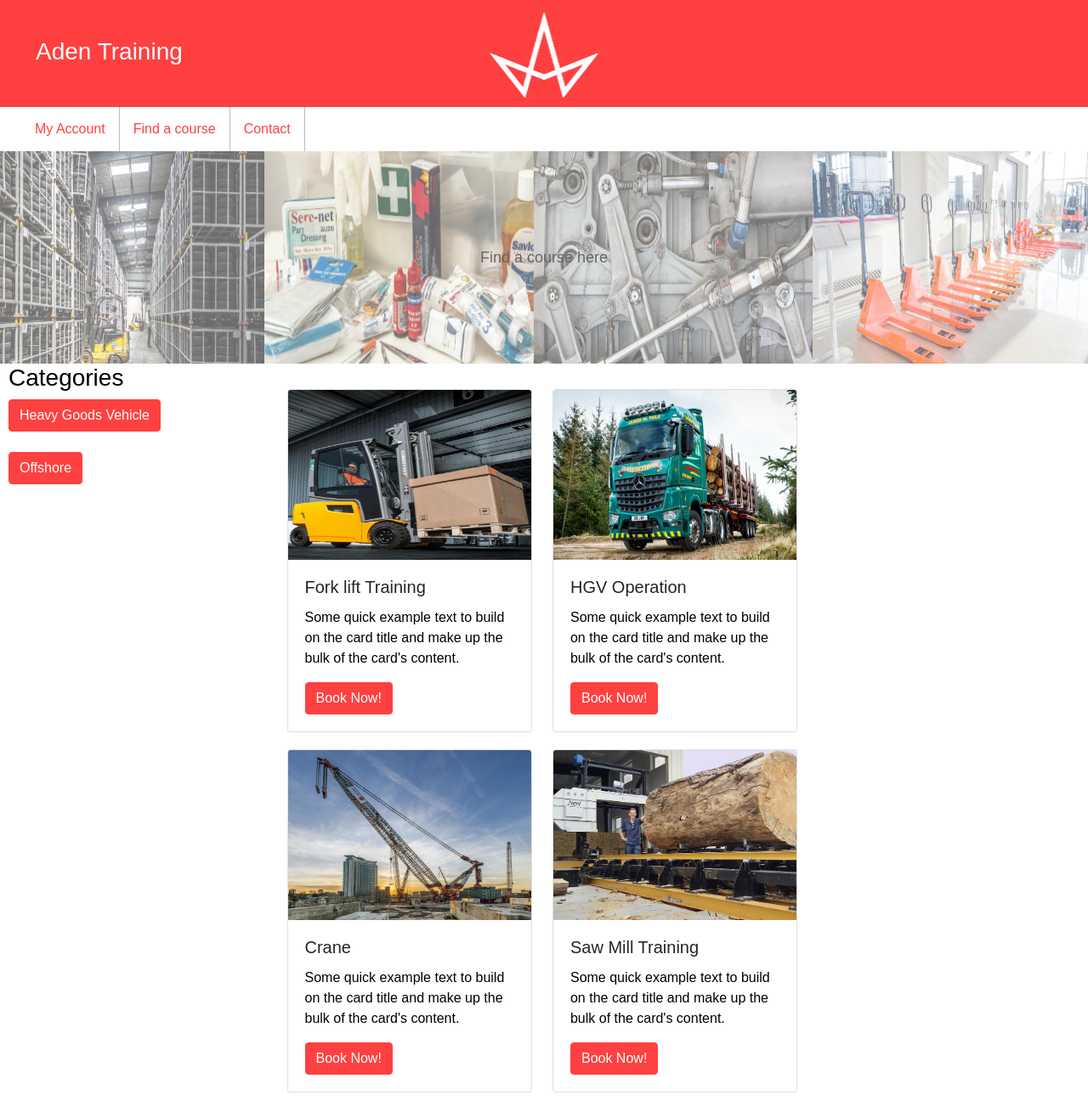
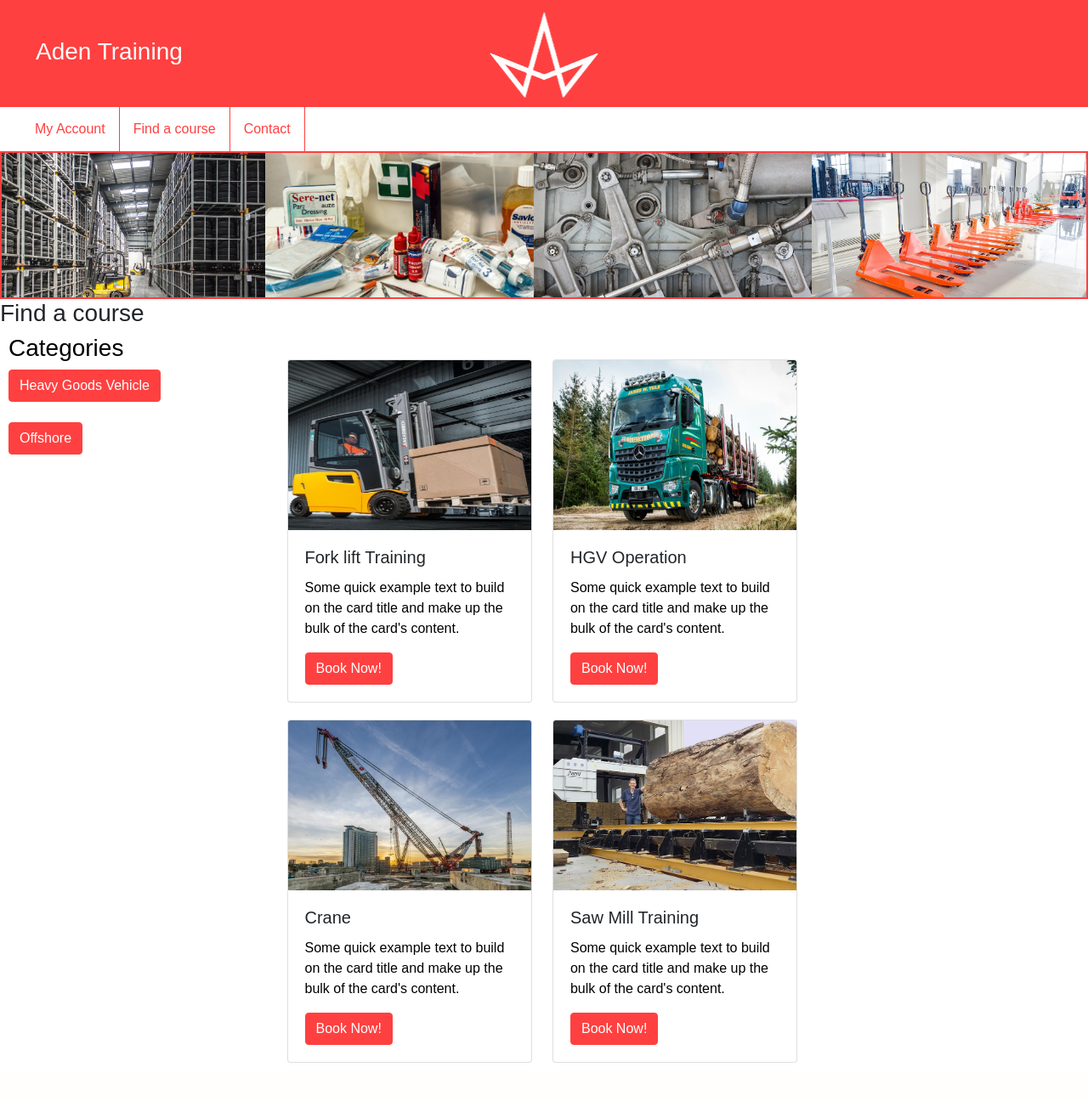
Before and after one commit to Aden-Training/Training_Portal, a Flask app: page /findcourse in a window 1280 px wide. Shown: the whole page at 85% size. After the commit the page ends 1251 px from the top, so only its background shows below. Run offline with Flask 2, Linux system fonts and the light colour scheme; some libraries are stand-ins or nearby versions.

Commit message:
Fixed page overflow issue

```diff
--- a/static/css/master.css
+++ b/static/css/master.css
@@ -1,3 +1,7 @@
+html{
+  overflow-x: hidden;
+}
+
 .formInput{
   width: 200px;
 }
@@ -6,7 +10,6 @@
 body{
   background-color: #ffffff;
   font-family: 'Raleway', sans-serif;
-  overflow-x: hidden;
 }
 
 p{
@@ -36,41 +39,19 @@ p{
   margin-left: 10px;
 }
 
-/* Header Image */
-.headerImage {
-  border-radius: 8px;
+/* Header images */
+.headerImg {
   display: block;
-  margin-left: auto;
-  margin-right: auto;
+  margin: auto;
+  width: 50%;
   margin-top: -50px;
-  width: 50%;
 }
 
-/* Block image underneath header*/
-#findCourse{
-  position: relative;
-  text-align: center;
-  color: #ffffff;
-  opacity: 0.6;
+/* Image on top of page */
+.topImg {
+  border: 2px solid #ff4040;
 }
 
-/* Text on block image */
-.findCourseText{
-  position: absolute;
-  top: 50%;
-  left: 50%;
-  transform: translate(-50%, -50%);
-  color: #000000;
-  font-size: large;
-}
-
-/* Center Images */
-.center {
-  display: block;
-  margin-left: auto;
-  margin-right: auto;
-  width: 50%;
-}
 
 .loginForm{
   text-align: center;
@@ -93,7 +74,7 @@ ul{
 
 li{
   float: left;
-  border-right: 1px solid #bbb;
+  border-right: 1.5px solid #ff4040;
 }
 
 ul li{
--- a/templates/base.html
+++ b/templates/base.html
@@ -16,7 +16,7 @@
         </div>
         <div class="col-md-4 col-sm-2">
           <a href="https://www.adentraining.co.uk/">
-            <img src="{{url_for('static', filename = 'img/adenFlame_white.png')}}" alt="imageHead" style="width:136.5px;height:109.5px;" class="headerImage">
+            <img src="{{url_for('static', filename = 'img/adenFlame_white.png')}}" class="headerImg" style="width:136.5px;height:109.5px;">
           </a>
         </div>
         <div class="col-md-4 col-sm-2">
--- a/templates/findcourse.html
+++ b/templates/findcourse.html
@@ -1,9 +1,11 @@
 {% extends "base.html" %}
 {% block content %}
 <div class="row">
-    <div class="col-md-12" id="findCourse">
-        <img src="{{url_for('static', filename = 'img/banner_findCourse.png')}}" alt="imageHead" style="width:100%;height:250px;">
-        <div class="findCourseText">Find a course here</div>
+    <div class="col-md-12" id="container">
+        <img src="{{url_for('static', filename = 'img/banner_findCourse.png')}}" class="topImg" style="width:100%;height:auto;">
+        <div class="content">
+            <h3>Find a course</h3>
+        </div>
     </div>
 </div>
 <div class="coursefinder">
```
Also changed, not shown: static/img/adenflame_white_small.png (added).
